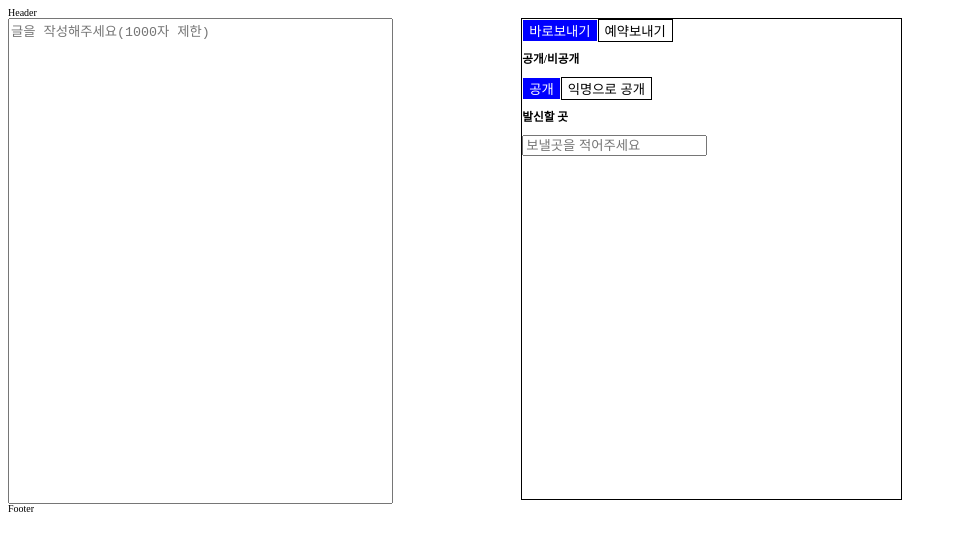
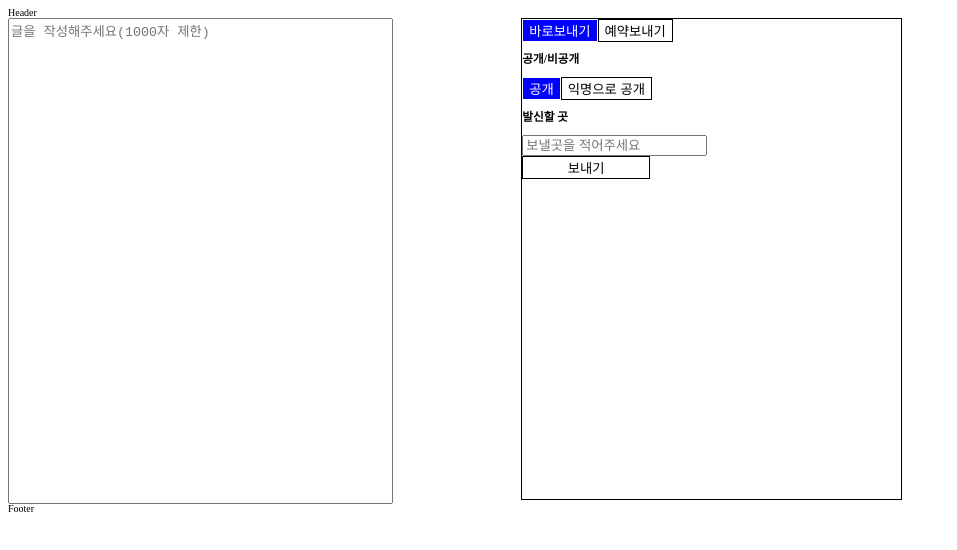
Before and after one commit to KANG0417/deepening-project-B03, a React (Create React App) app: page /WritingLetter in a window 1280 px wide. Shown: the top 550 px of the page, without its empty margins (0-957 px from the left). Built offline with nearby package versions, Linux system fonts and the light colour scheme.

Commit message:
Feature: 보내기버튼 추가 및 보낼 이메일 주소 input기능 추가

```diff
--- a/src/components/writingletter/OptionBox.tsx
+++ b/src/components/writingletter/OptionBox.tsx
@@ -6,6 +6,7 @@ import Calendar from "./Calendar";
 const OptionBox = () => {
   const [isSendImmediate, setIsSendImmediate] = useState<boolean>(true);
   const [isImmediate, setIsImmediate] = useState<boolean>(true);
+  const [inputText, setInputText] = useState<string>("");
 
   //바로보내기 or 예약보내기 버튼 활성화
   const SendToggleButton = (isSendImmediate: boolean) => {
@@ -16,7 +17,12 @@ const OptionBox = () => {
     setIsImmediate(isImmediate);
   };
 
+  const inputTextHandler = (e: any) => {
+    setInputText(e.target.value);
+    console.log(inputText);
+  };
   return (
+    <>
       <SOptionBox>
         <SPublicButton
           onClick={() => SendToggleButton(true)}
@@ -35,12 +41,22 @@ const OptionBox = () => {
         <SPublicButton onClick={() => ToggleButton(true)} active={isImmediate}>
           공개
         </SPublicButton>
-      <SPublicButton onClick={() => ToggleButton(false)} active={!isImmediate}>
+        <SPublicButton
+          onClick={() => ToggleButton(false)}
+          active={!isImmediate}
+        >
           익명으로 공개
         </SPublicButton>
+        <div>
           <h3>발신할 곳</h3>
-      <input placeholder="보낼곳을 적어주세요" />
+          <input
+            onChange={inputTextHandler}
+            placeholder="보낼곳을 적어주세요"
+          />
+        </div>
+        <SSendButton>보내기</SSendButton>
       </SOptionBox>
+    </>
   );
 };
 
@@ -56,4 +72,8 @@ const SPublicButton = styled.button<{ active: boolean }>`
   color: ${(props) => (props.active ? "#fff" : "#000")};
 `;
 
+const SSendButton = styled.button`
+  border: 0.1px solid;
+  width: 10vw;
+`;
 export default OptionBox;
```
Lines whose indentation alone changed are shown as unchanged.
